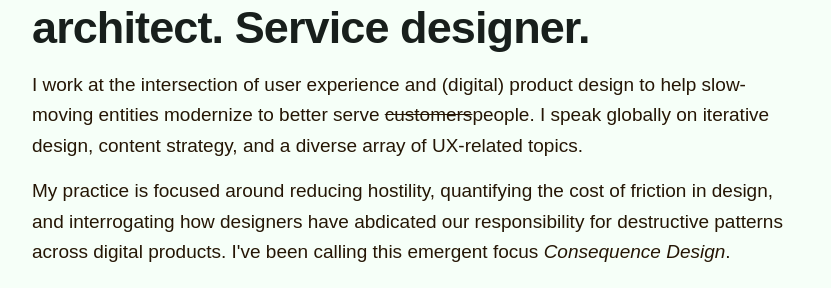
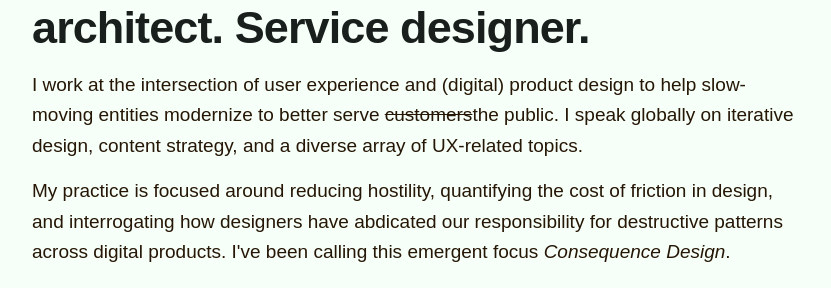
Before and after one commit to quarterback/2020-home, a Jekyll site: the page built from index.html, in a window 1280 px wide. Shown: the part 248-536 px from the top of the page, without its empty margins (224-1055 px from the left). Built offline with Jekyll 4.4.1, drawn with Linux system fonts in a browser that asks for light colours; nearby versions of some CDN libraries; some web fonts are replaced.

Commit message:
Update index.html

```diff
--- a/index.html
+++ b/index.html
@@ -10,7 +10,7 @@ featured_image: /images/social.jpg
 	<div class="wrap">
 
 		<h1>Digital transformation. Information architect. Service designer.</h1>
-		<p>I work at the intersection of user experience and (digital) product design to help slow-moving entities modernize to better serve <s>customers</s>people. I speak globally on iterative design, content strategy, and a diverse array of UX-related topics. </p>
+		<p>I work at the intersection of user experience and (digital) product design to help slow-moving entities modernize to better serve <s>customers</s>the public. I speak globally on iterative design, content strategy, and a diverse array of UX-related topics. </p>
 
 	 <p>My practice is focused around reducing hostility, quantifying the cost of friction in design, and interrogating how designers have abdicated our responsibility for destructive patterns across digital products. I've been calling this emergent focus <em>Consequence Design</em>. </p>
 
```
